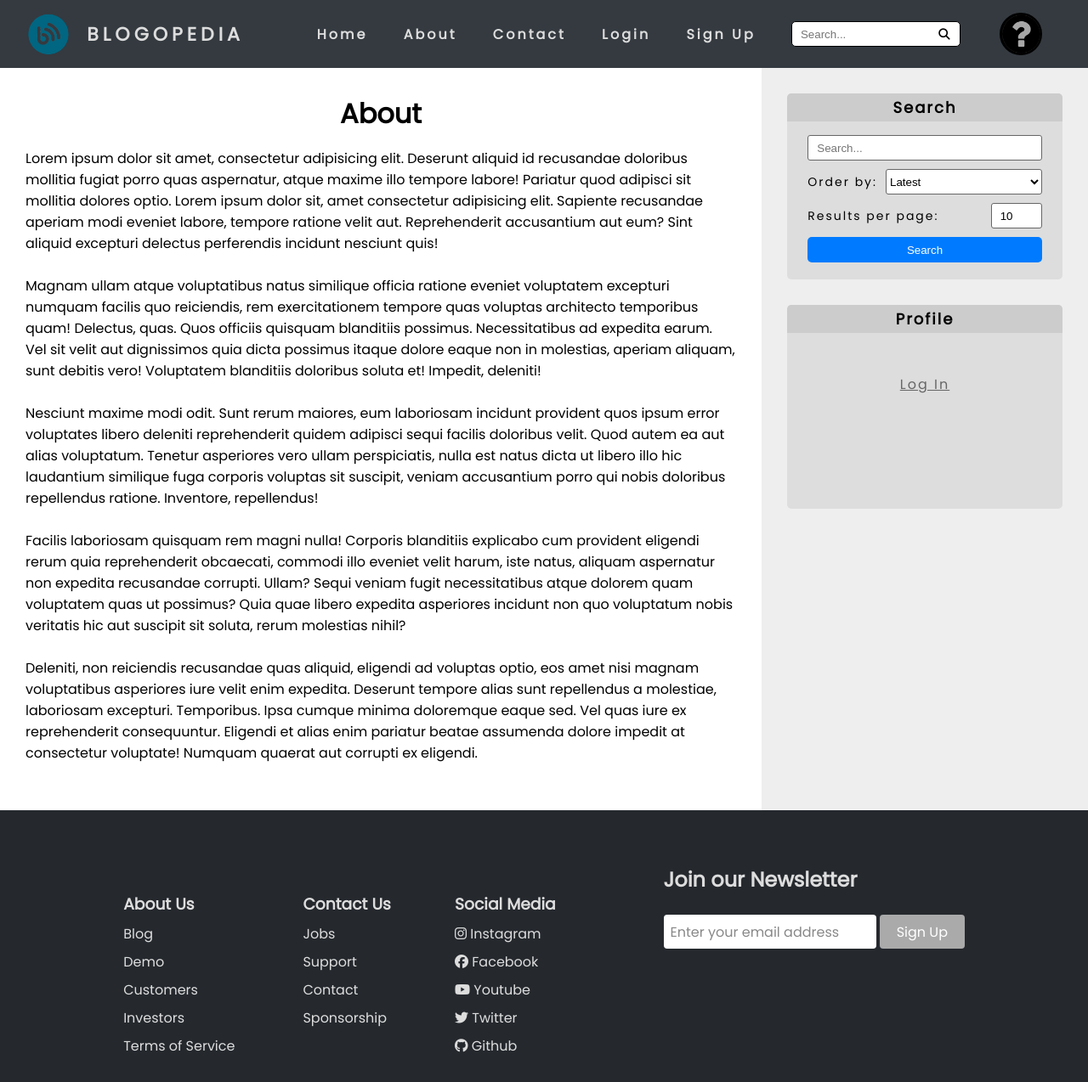
After one commit to FeliNUx42/Flask-Blog, a Flask app: page /about in a window 1280 px wide. The commit adds this page. Shown: the whole page at 85% size. Run offline with Flask 2, Linux system fonts and the light colour scheme; some libraries are stand-ins or nearby versions.

Commit message:
Added about and contact file

```diff
--- a/app/home.py
+++ b/app/home.py
@@ -66,6 +66,14 @@ def index():
 
   return render_template("home.html", **data, default=default)
 
+@home.route("/about")
+def about():
+  return render_template("about.html")
+
+@home.route("/contact")
+def contact():
+  return render_template("contact.html")
+
 @home.route("/sitemap")
 @home.route("/sitemap.xml")
 def sitemap():
--- /dev/null
+++ b/app/templates/about.html
@@ -0,0 +1,32 @@
+{% extends "base.html" %}
+
+{% block title %}About{% endblock %}
+
+{% block content %}
+<h1>About</h1>
+<p>
+  Lorem ipsum dolor sit amet, consectetur adipisicing elit. Deserunt aliquid id recusandae doloribus mollitia fugiat porro quas aspernatur, atque maxime illo tempore labore! Pariatur quod adipisci sit mollitia dolores optio.
+  Lorem ipsum dolor sit, amet consectetur adipisicing elit. Sapiente recusandae aperiam modi eveniet labore, tempore ratione velit aut. Reprehenderit accusantium aut eum? Sint aliquid excepturi delectus perferendis incidunt nesciunt quis!
+</p>
+<br>
+<p>
+  Magnam ullam atque voluptatibus natus similique officia ratione eveniet voluptatem excepturi numquam facilis quo reiciendis, rem exercitationem tempore quas voluptas architecto temporibus quam! Delectus, quas. Quos officiis quisquam blanditiis possimus.
+  Necessitatibus ad expedita earum. Vel sit velit aut dignissimos quia dicta possimus itaque dolore eaque non in molestias, aperiam aliquam, sunt debitis vero! Voluptatem blanditiis doloribus soluta et! Impedit, deleniti!
+</p>
+<br>
+<p>
+  Nesciunt maxime modi odit. Sunt rerum maiores, eum laboriosam incidunt provident quos ipsum error voluptates libero deleniti reprehenderit quidem adipisci sequi facilis doloribus velit. Quod autem ea aut alias voluptatum.
+  Tenetur asperiores vero ullam perspiciatis, nulla est natus dicta ut libero illo hic laudantium similique fuga corporis voluptas sit suscipit, veniam accusantium porro qui nobis doloribus repellendus ratione. Inventore, repellendus!
+</p>
+<br>
+<p>
+  Facilis laboriosam quisquam rem magni nulla! Corporis blanditiis explicabo cum provident eligendi rerum quia reprehenderit obcaecati, commodi illo eveniet velit harum, iste natus, aliquam aspernatur non expedita recusandae corrupti. Ullam?
+  Sequi veniam fugit necessitatibus atque dolorem quam voluptatem quas ut possimus? Quia quae libero expedita asperiores incidunt non quo voluptatum nobis veritatis hic aut suscipit sit soluta, rerum molestias nihil?
+</p>
+<br>
+<p>
+  Deleniti, non reiciendis recusandae quas aliquid, eligendi ad voluptas optio, eos amet nisi magnam voluptatibus asperiores iure velit enim expedita. Deserunt tempore alias sunt repellendus a molestiae, laboriosam excepturi. Temporibus.
+  Ipsa cumque minima doloremque eaque sed. Vel quas iure ex reprehenderit consequuntur. Eligendi et alias enim pariatur beatae assumenda dolore impedit at consectetur voluptate! Numquam quaerat aut corrupti ex eligendi.
+</p>
+<br>
+{% endblock %}
--- a/app/templates/base.html
+++ b/app/templates/base.html
@@ -30,8 +30,8 @@
     </div>
     <ul class="nav-links">
       <li><a href="/">Home</a></li>
-      <li><a href="#">About</a></li>
-      <li><a href="#">Contact</a></li>
+      <li><a href="{{ url_for('home.about') }}">About</a></li>
+      <li><a href="{{ url_for('home.contact') }}">Contact</a></li>
       {% if current_user.is_authenticated %}
       <li><a id="logout" href="{{ url_for('auth.logout') }}">Logout</a></li>
       {% else %}
@@ -120,7 +120,7 @@
         <a href="">Followers ({{ current_user.followers.count()}})</a>
         <a href="">Following ({{ current_user.followed.count()}})</a>
         <a href="">Liked Posts</a>
-        <a href="{{ url_for('post.create', username=current_user.username) }}">Create Post</a>
+        <!--<a href="{{ url_for('post.create', username=current_user.username) }}">Create Post</a>-->
         <a href="{{ url_for('auth.logout') }}">Logout</a>
         <a href="{{ url_for('profile.deleteacc', username=current_user.username) }}">Delete Account</a>
         {% endif %}
```
Also changed, not shown: app/templates/contact.html (added, +32 -0 lines).
